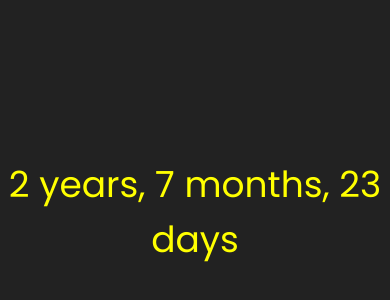
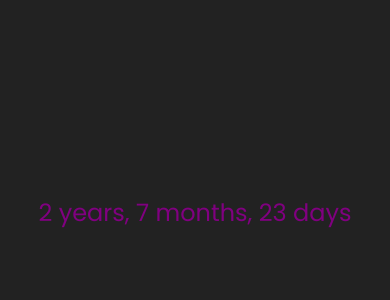
Before and after one commit to nanggigi1/countdown, a plain HTML site: page index.html in a window 390 px wide. Shown: the part 210-510 px from the top of the page. Drawn offline with Linux system fonts and the light colour scheme.

Commit message:
mobile troubleshoot 4

```diff
--- a/index.html
+++ b/index.html
@@ -19,12 +19,16 @@
       color: magenta;
     }
 
+    #countdown {
+      color: purple;
+    }
+
     @media only screen and (max-width: 768px) {
-        #countdown {
-          font-size: 36px;
-          color: yellow;
-        }
+      #foo {
+        font-size: 36px;
+        color: yellow;
       }
+    }
 
   </style>
 </head>
```
